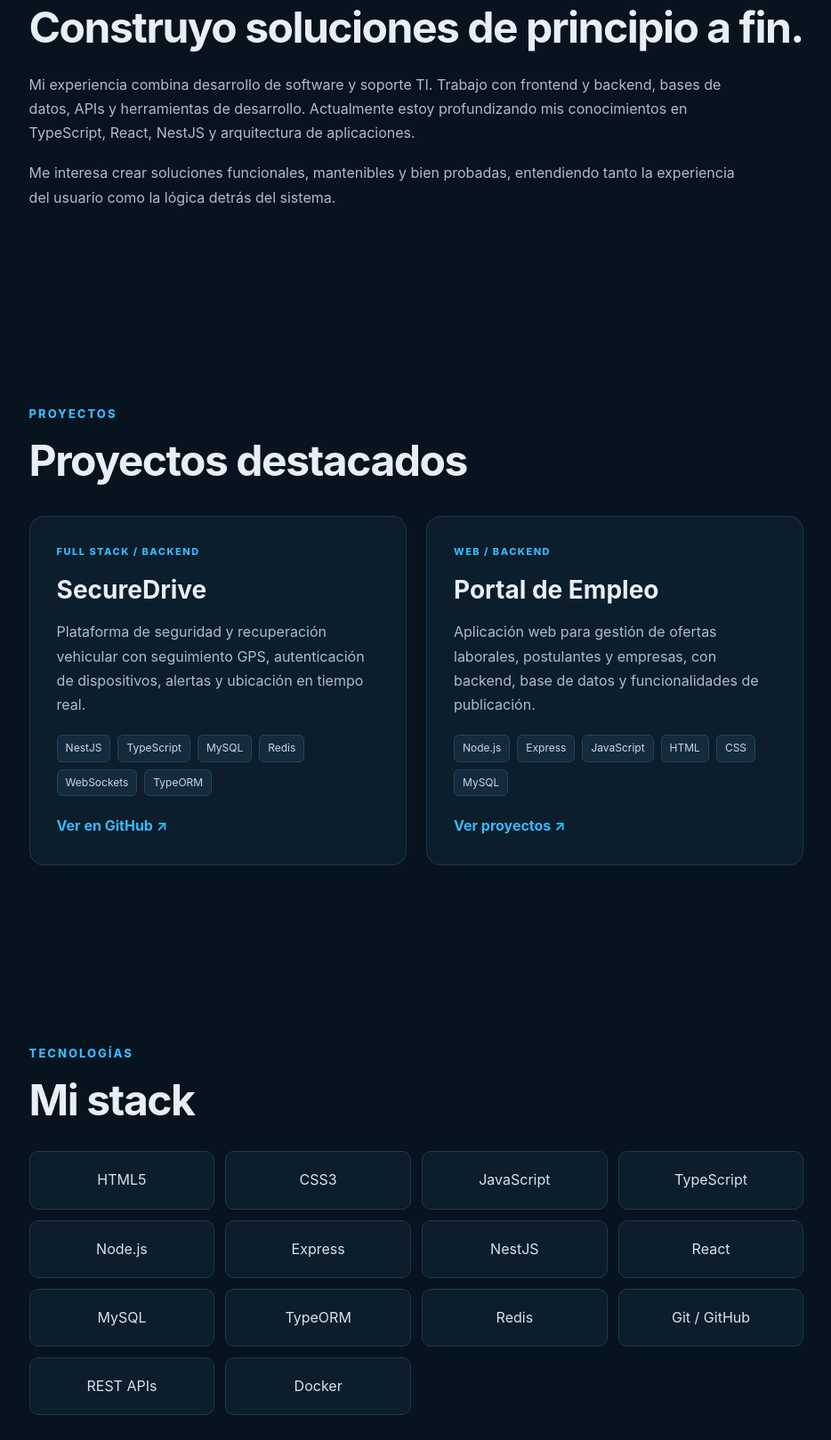
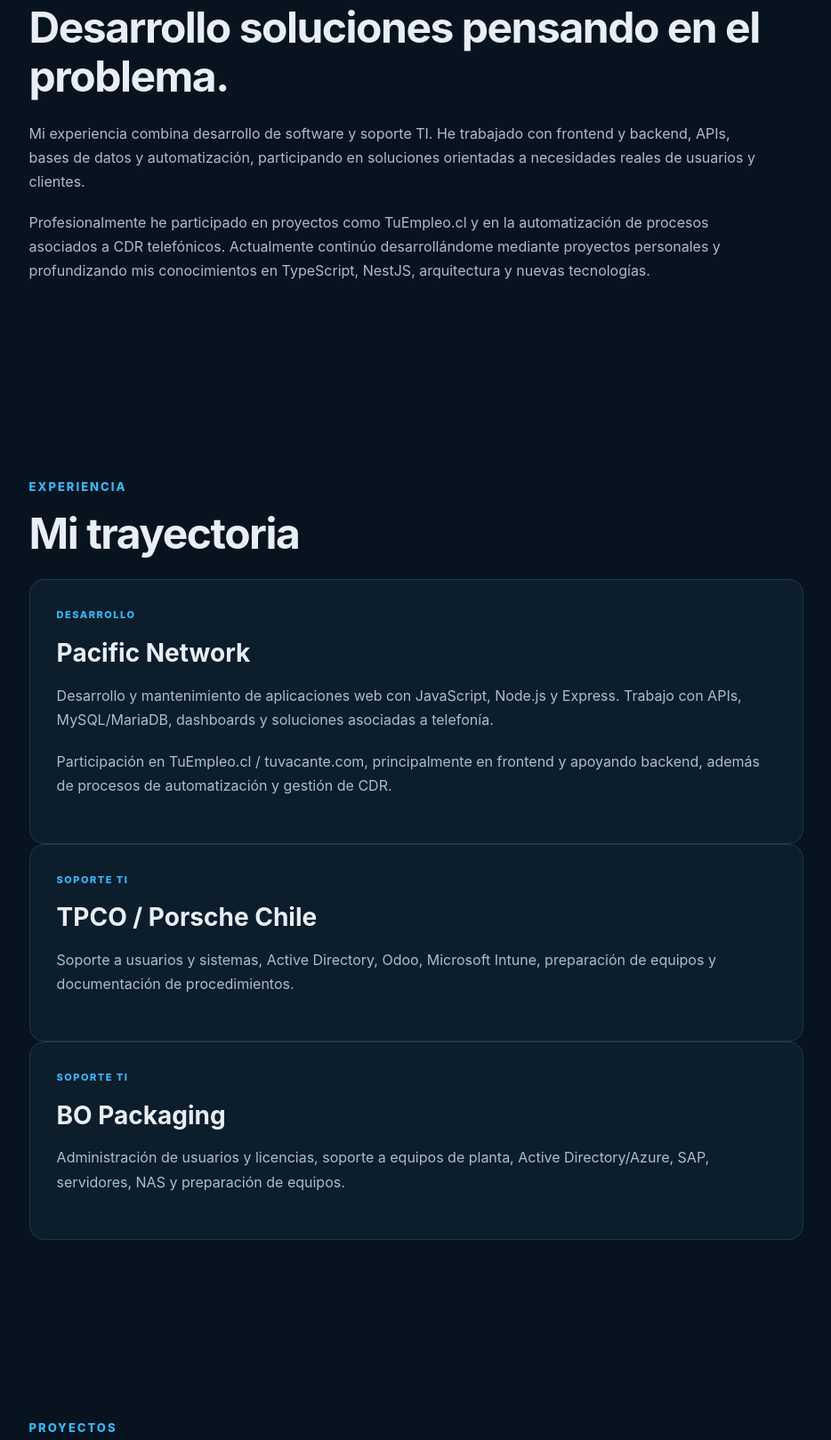
Before and after one commit to notbetha/-notbetha.github.io, a plain HTML site: page index.html in a window 1280 px wide. Shown: the part 878-2497 px from the top of the page at 89% size, without its empty margins (172-1106 px from the left). Drawn offline with Linux system fonts and the light colour scheme.

Commit message:
Add files via upload

```diff
--- a/index.html
+++ b/index.html
@@ -3,7 +3,7 @@
 <head>
   <meta charset="UTF-8">
   <meta name="viewport" content="width=device-width, initial-scale=1.0">
-  <meta name="description" content="Portafolio de Benjamin Perez - Desarrollador de Software">
+  <meta name="description" content="Portafolio de Benjamin Perez - Desarrollo de Software, Backend y soluciones web">
   <title>Benjamin Perez | Desarrollador de Software</title>
   <link rel="stylesheet" href="style.css">
 </head>
@@ -12,6 +12,7 @@
     <a class="logo" href="#inicio">BP<span>.</span></a>
     <nav>
       <a href="#sobre-mi">Sobre mí</a>
+      <a href="#experiencia">Experiencia</a>
       <a href="#proyectos">Proyectos</a>
       <a href="#tecnologias">Tecnologías</a>
       <a href="#contacto">Contacto</a>
@@ -23,11 +24,11 @@
       <div class="hero-content">
         <p class="eyebrow">DESARROLLADOR DE SOFTWARE</p>
         <h1>Benjamin Perez</h1>
-        <h2>Full Stack & Backend Developer</h2>
+        <h2>Backend & Desarrollo Web</h2>
         <p class="intro">
           Titulado en Programación y Análisis de Sistemas y estudiante de Ingeniería
-          Civil Informática. Desarrollo soluciones web, APIs y sistemas orientados
-          a resolver problemas reales.
+          Civil Informática. Experiencia en desarrollo web, APIs, bases de datos,
+          automatización de procesos y soporte TI.
         </p>
         <div class="buttons">
           <a class="btn primary" href="#proyectos">Ver proyectos</a>
@@ -38,17 +39,58 @@
 
     <section id="sobre-mi" class="section">
       <p class="eyebrow">SOBRE MÍ</p>
-      <h2>Construyo soluciones de principio a fin.</h2>
+      <h2>Desarrollo soluciones pensando en el problema.</h2>
       <p>
-        Mi experiencia combina desarrollo de software y soporte TI. Trabajo con
-        frontend y backend, bases de datos, APIs y herramientas de desarrollo.
-        Actualmente estoy profundizando mis conocimientos en TypeScript, React,
-        NestJS y arquitectura de aplicaciones.
+        Mi experiencia combina desarrollo de software y soporte TI. He trabajado
+        con frontend y backend, APIs, bases de datos y automatización, participando
+        en soluciones orientadas a necesidades reales de usuarios y clientes.
       </p>
       <p>
-        Me interesa crear soluciones funcionales, mantenibles y bien probadas,
-        entendiendo tanto la experiencia del usuario como la lógica detrás del sistema.
+        Profesionalmente he participado en proyectos como TuEmpleo.cl y en la
+        automatización de procesos asociados a CDR telefónicos. Actualmente
+        continúo desarrollándome mediante proyectos personales y profundizando
+        mis conocimientos en TypeScript, NestJS, arquitectura y nuevas tecnologías.
       </p>
+    </section>
+
+    <section id="experiencia" class="section">
+      <p class="eyebrow">EXPERIENCIA</p>
+      <h2>Mi trayectoria</h2>
+
+      <div class="experience">
+        <article class="card">
+          <div class="tag">DESARROLLO</div>
+          <h3>Pacific Network</h3>
+          <p>
+            Desarrollo y mantenimiento de aplicaciones web con JavaScript,
+            Node.js y Express. Trabajo con APIs, MySQL/MariaDB, dashboards y
+            soluciones asociadas a telefonía.
+          </p>
+          <p>
+            Participación en TuEmpleo.cl / tuvacante.com, principalmente en
+            frontend y apoyando backend, además de procesos de automatización
+            y gestión de CDR.
+          </p>
+        </article>
+
+        <article class="card">
+          <div class="tag">SOPORTE TI</div>
+          <h3>TPCO / Porsche Chile</h3>
+          <p>
+            Soporte a usuarios y sistemas, Active Directory, Odoo, Microsoft
+            Intune, preparación de equipos y documentación de procedimientos.
+          </p>
+        </article>
+
+        <article class="card">
+          <div class="tag">SOPORTE TI</div>
+          <h3>BO Packaging</h3>
+          <p>
+            Administración de usuarios y licencias, soporte a equipos de planta,
+            Active Directory/Azure, SAP, servidores, NAS y preparación de equipos.
+          </p>
+        </article>
+      </div>
     </section>
 
     <section id="proyectos" class="section">
@@ -57,31 +99,49 @@
 
       <div class="projects">
         <article class="card">
-          <div class="tag">FULL STACK / BACKEND</div>
+          <div class="tag">BACKEND / PROYECTO PERSONAL</div>
           <h3>SecureDrive</h3>
           <p>
-            Plataforma de seguridad y recuperación vehicular con seguimiento GPS,
-            autenticación de dispositivos, alertas y ubicación en tiempo real.
+            Plataforma de seguridad y recuperación vehicular con gestión de
+            vehículos, dispositivos GPS, autenticación y ubicación en tiempo real.
           </p>
           <div class="stack">
             <span>NestJS</span><span>TypeScript</span><span>MySQL</span>
-            <span>Redis</span><span>WebSockets</span><span>TypeORM</span>
+            <span>Redis</span><span>WebSockets</span><span>TypeORM</span><span>Docker</span>
           </div>
           <a href="https://github.com/notbetha/securedrive_backend" target="_blank" rel="noopener">Ver en GitHub ↗</a>
         </article>
 
         <article class="card">
-          <div class="tag">WEB / BACKEND</div>
-          <h3>Portal de Empleo</h3>
+          <div class="tag">WEB / BACKEND / PROYECTO PROFESIONAL</div>
+          <h3>TuEmpleo.cl / tuvacante.com</h3>
           <p>
-            Aplicación web para gestión de ofertas laborales, postulantes y
-            empresas, con backend, base de datos y funcionalidades de publicación.
+            Plataforma de empleabilidad para gestión de ofertas, postulantes y
+            empresas. Participé principalmente en frontend, apoyando también
+            funcionalidades e integración con backend.
           </p>
           <div class="stack">
-            <span>Node.js</span><span>Express</span><span>JavaScript</span>
+            <span>JavaScript</span><span>Node.js</span><span>Express</span>
             <span>HTML</span><span>CSS</span><span>MySQL</span>
           </div>
-          <a href="https://github.com/notbetha" target="_blank" rel="noopener">Ver proyectos ↗</a>
+          <div class="project-links">
+            <a href="https://github.com/pacific-network/frontend-tuempleo.cl" target="_blank" rel="noopener">Frontend ↗</a>
+            <a href="https://github.com/pacific-network/tuempleo.cl" target="_blank" rel="noopener">Backend ↗</a>
+          </div>
+        </article>
+
+        <article class="card">
+          <div class="tag">AUTOMATIZACIÓN / TELEFONÍA</div>
+          <h3>CDR Telefonía</h3>
+          <p>
+            Solución orientada a automatizar la gestión de registros CDR,
+            facilitando su procesamiento, consulta y visualización de información
+            telefónica mediante dashboards.
+          </p>
+          <div class="stack">
+            <span>Node.js</span><span>Express</span><span>JavaScript</span><span>MySQL</span>
+          </div>
+          <a href="https://github.com/notbetha/cdr_tel_v3" target="_blank" rel="noopener">Ver en GitHub ↗</a>
         </article>
       </div>
     </section>
@@ -92,15 +152,18 @@
       <div class="tech-grid">
         <div>HTML5</div><div>CSS3</div><div>JavaScript</div><div>TypeScript</div>
         <div>Node.js</div><div>Express</div><div>NestJS</div><div>React</div>
-        <div>MySQL</div><div>TypeORM</div><div>Redis</div><div>Git / GitHub</div>
-        <div>REST APIs</div><div>Docker</div>
+        <div>MySQL</div><div>MariaDB</div><div>TypeORM</div><div>Redis</div>
+        <div>REST APIs</div><div>WebSockets</div><div>Docker</div><div>Git / GitHub</div>
+        <div>Active Directory</div><div>Microsoft Intune</div><div>SQL</div><div>Linux</div>
       </div>
     </section>
 
     <section id="contacto" class="section contact">
       <p class="eyebrow">CONTACTO</p>
       <h2>¿Trabajamos juntos?</h2>
-      <p>Puedes conocer más sobre mi experiencia y proyectos en mis perfiles.</p>
+      <p>
+        Puedes conocer más sobre mi experiencia, proyectos y código en mis perfiles.
+      </p>
       <div class="contact-links">
         <a href="https://github.com/notbetha" target="_blank" rel="noopener">GitHub ↗</a>
         <a href="https://www.linkedin.com/in/benjamin-perez-8241242a7/" target="_blank" rel="noopener">LinkedIn ↗</a>
```
